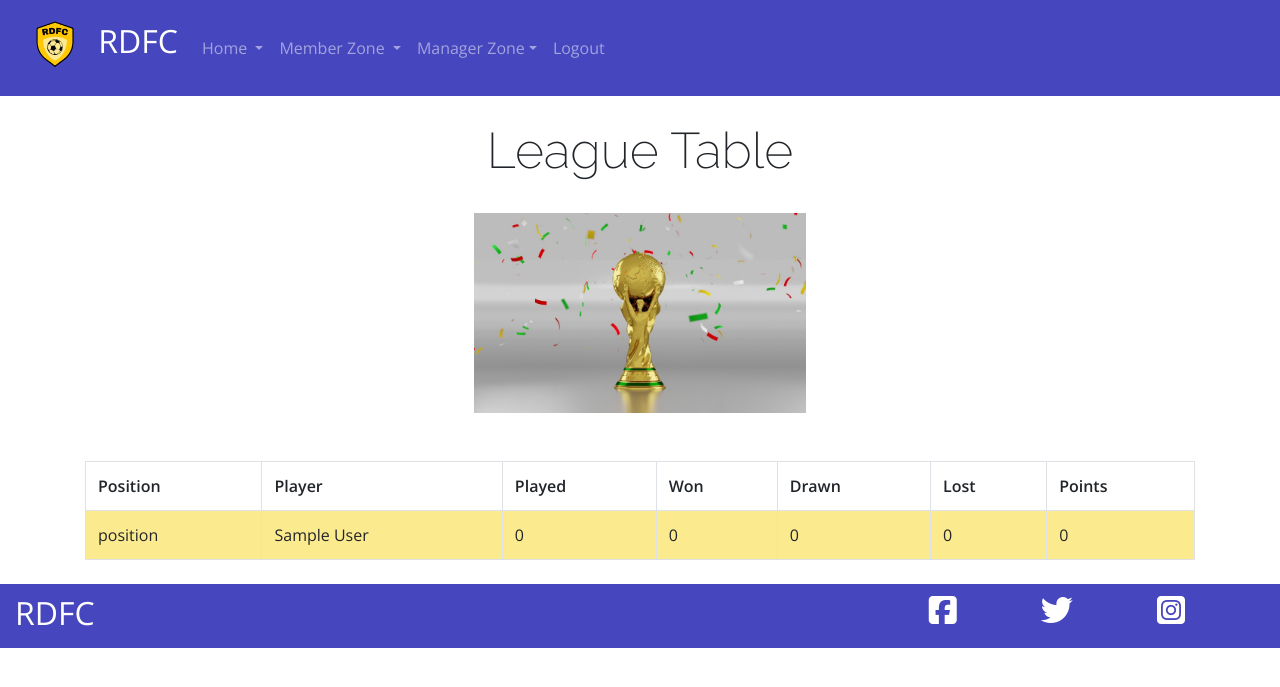
After one commit to BelT26/RDFC, a Django app: page /league_table in a window 1280 px wide. The commit adds this page. Shown: the top 687 px of the page. Run offline with Django 3.2, Linux system fonts and the light colour scheme; the visitor is signed in with stand-in values (Sample User, id 1); data comes from the database, SQL or seed files in the repository; parts of the project's set-up code (start-up, migrations or seed data) failed here and were passed over; some libraries are stand-ins or nearby versions.

Commit message:
create separate templates for next_fixture and league_table and move from members.html

```diff
--- a/club/admin.py
+++ b/club/admin.py
@@ -1,5 +1,5 @@
 from django.contrib import admin
-from .models import  Team, Match, ClubMember
+from .models import  Team, Match, ClubMember, MatchPlayer, Result
 
 
 # Register your models here.
@@ -18,4 +18,4 @@ class ClubMemberAdmin(admin.ModelAdmin):
 admin.site.register(Team)
 admin.site.register(Match)
 admin.site.register(MatchPlayer)
-admin.site.regiter(Result)
+admin.site.register(Result)
--- a/club/static/club/css/members.css
+++ b/club/static/club/css/members.css
@@ -14,3 +14,11 @@
 .submit-button:hover {
     background-color: rgb(216, 188, 29);
 }
+
+.highlight {
+    background-color: rgb(252, 235, 142);
+}
+
+.custom-height {
+    min-height: calc(100vh - 11rem);
+}
--- /dev/null
+++ b/club/templates/club/league_table.html
@@ -0,0 +1,57 @@
+{% extends 'base.html' %}
+
+{% load static %}
+{% load custom_tags %}
+
+{% block css %}
+<link rel="stylesheet" href="{% static 'club/css/members.css' %}">
+{% endblock %}
+
+{% block title %}
+Member Zone
+{% endblock %}
+
+{% block content %}
+<div id="member-zone" class= "container-fluid">
+    <div id="league-table-container" class="container">
+        <h2 class="custom-display text-center">League Table</h2>
+        <div class="container" id="pitch-img-container">
+            <img src="{% static 'club/images/trophy2.jpg' %}" height="200px" class="my-auto">
+        </div>
+        <table class="table table-bordered my-4">
+            <tr>
+                <th>Position</th>
+                <th>Player</th>
+                <th>Played</th>
+                <th>Won</th>
+                <th>Drawn</th>
+                <th>Lost</th>
+                <th>Points</th>
+            </tr>
+            {% for member in league_table %}
+                {% if member == current_member %}
+                    <tr class="highlight">
+                        <td>position</td>
+                        <td>{{member.first_name}} {{member.last_name}}</td>
+                        <td>{{member.played}}</td>
+                        <td>{{member.won}}</td>
+                        <td>{{member.drawn}}</td>
+                        <td>{{member.lost}}</td>
+                        <td>{{member.points}}</td>
+                    </tr>
+                {% else %}
+                    <tr>
+                        <td>position</td>
+                        <td>{{member.first_name}} {{member.last_name}}</td>
+                        <td>{{member.played}}</td>
+                        <td>{{member.won}}</td>
+                        <td>{{member.drawn}}</td>
+                        <td>{{member.lost}}</td>
+                        <td>{{member.points}}</td>
+                    </tr>
+                {% endif %}
+            {% endfor %}
+        </table>
+    </div>
+</div>
+{% endblock %}
--- a/club/urls.py
+++ b/club/urls.py
@@ -4,6 +4,8 @@ from . import views
 urlpatterns = [
     path('', views.index, name='index'),
     path('members', views.members, name='members'),
+    path('next_fixture', views.next_fixture, name='next_fixture'),
+    path('league_table', views.league_table, name='league_table'),
     path('applications', views.applications, name='applications'),
     path('add_match', views.add_match, name='add_match'),
     path('select_match', views.select_match, name='select_match'),
--- a/club/views.py
+++ b/club/views.py
@@ -2,7 +2,7 @@ from django.shortcuts import render, reverse, get_object_or_404
 from django.http import HttpResponseRedirect
 from django.contrib import messages
 from django.core.mail import send_mail
-from .models import ClubMember, Match
+from .models import ClubMember, Match, MatchPlayer
 from .forms import MatchForm
 
 # Create your views here.
@@ -41,6 +41,30 @@ def members(request):
         'reserves': reserves
     }
     return render(request, 'club/members.html', context)
+
+
+def next_fixture(request):
+    member = request.user
+    match_players = MatchPlayer.objects.all()
+    if member in match_players:
+        member.playing_match = True
+    try:
+        next_fixture = Match.objects.get(next_fixture=True)
+    except:
+        next_fixture = Match.objects.all().order_by('-match_date')[0]
+    return render(request, 'club/next_fixture.html', {
+        'next_fixture': next_fixture,
+        'member': member
+    })
+
+def league_table(request):
+    member = request.user
+    league_table = ClubMember.objects.all().order_by('-points')
+    return render(request, 'club/league_table.html', {
+        'league_table': league_table,
+        'current_member': member,
+    })
+
 
 
 def allocate_teams():
--- a/templates/base.html
+++ b/templates/base.html
@@ -18,7 +18,7 @@
   <link href="https://fonts.googleapis.com/css2?family=Roboto:wght@100;400;700&display=swap" rel="stylesheet">
   <link href="https://fonts.googleapis.com/css2?family=Open+Sans:wght@300;400;600&display=swap" rel="stylesheet">
   {% block css %}{% endblock %}
-  <title>RDCFC - {% block title %}{% endblock %}</title>
+  <title>RDFC - {% block title %}{% endblock %}</title>
 </head>
 <body>
   <nav class="navbar sticky-top navbar-expand-lg navbar-dark">
@@ -44,8 +44,8 @@
             Member Zone
           </a>
           <div class="dropdown-menu" aria-labelledby="navbarDropdown">
-            <a class="dropdown-item" href="{% url 'members' %}">Next Fixture</a>
-            <a class="dropdown-item" href="{% anchor 'members' 'league-table-container' %}">League Table</a>
+            <a class="dropdown-item" href="{% url 'next_fixture' %}">Next Fixture</a>
+            <a class="dropdown-item" href="{% url 'league_table' %}">League Table</a>
             <a class="dropdown-item" href="{% anchor 'members' 'past-results-container' %}">Latest Results</a>
             <a class="dropdown-item" href="{% anchor 'members' 'booking-container' %}">Book Your Match Place</a>
           </div>
```
Also changed, not shown: club/templates/club/match_booking.html (added, +36 -0 lines), club/templates/club/next_fixture.html (+59 -0 lines), club/templates/club/results.html (+37 -0 lines), club/templates/club/league.html (deleted).
